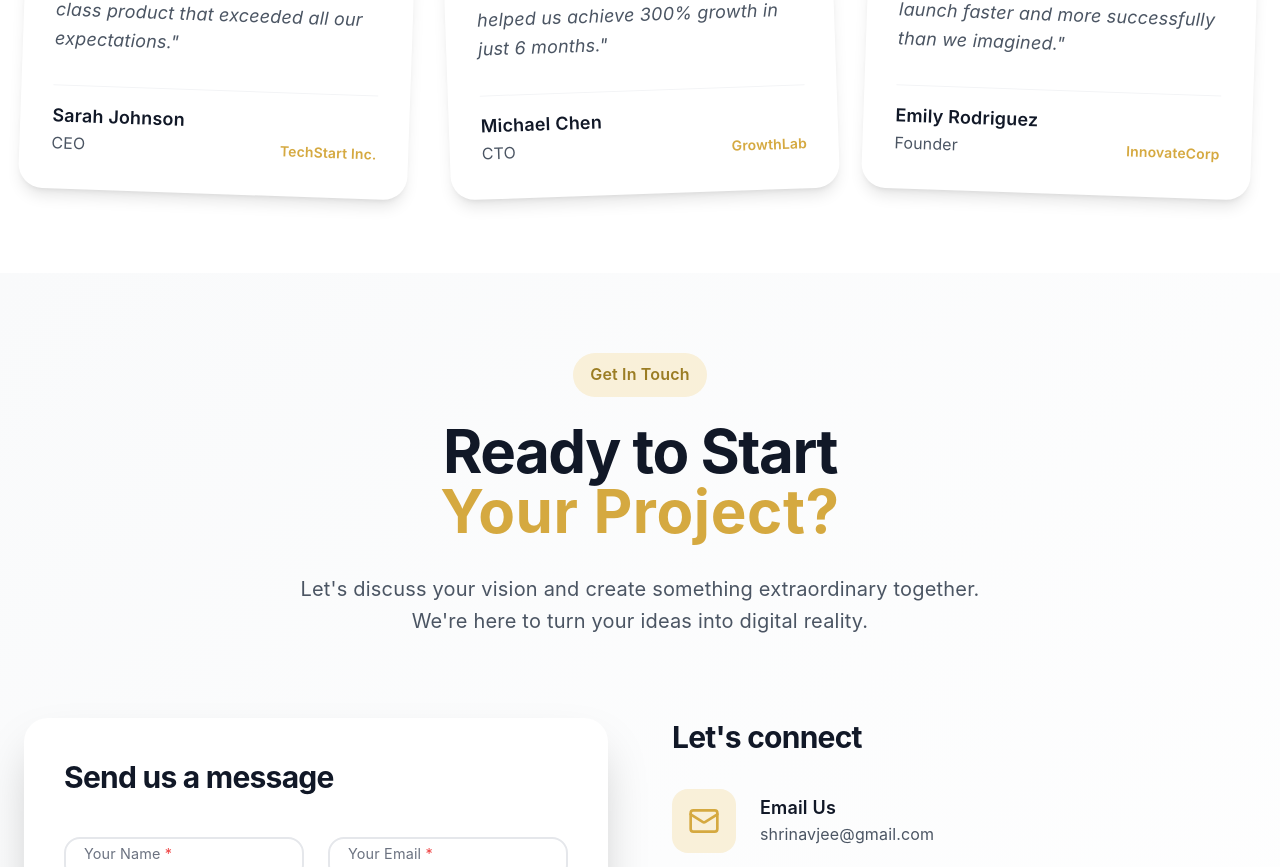
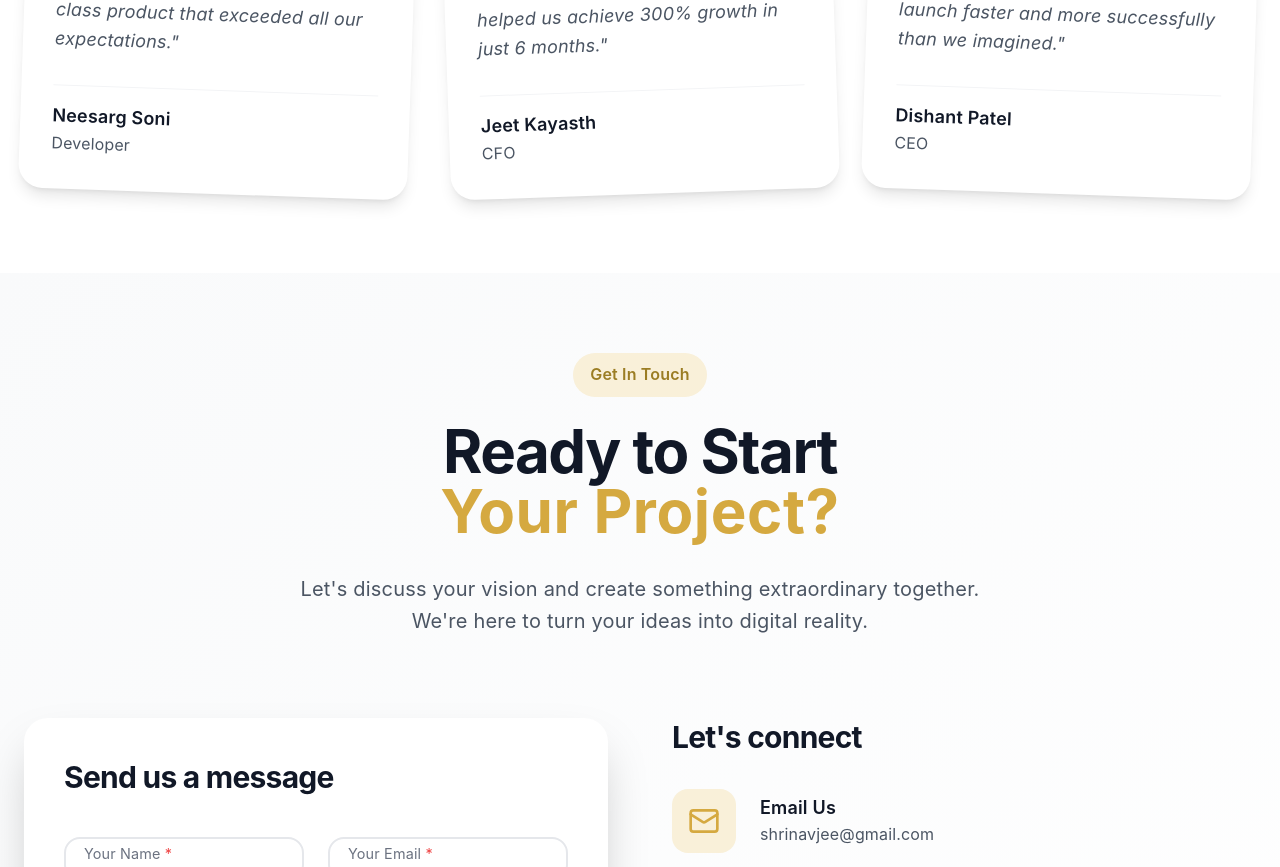
Before and after one commit to Shrinavoffical/portfolio, a Next.js app: page / in a window 1280 px wide. Shown: the part 5356-6223 px from the top of the page. Built offline with nearby package versions, Linux system fonts and the light colour scheme.

Commit message:
Forced contact

```diff
--- a/app/page.tsx
+++ b/app/page.tsx
@@ -79,25 +79,25 @@ const services = [
 // Enhanced testimonials with ratings
 const testimonials = [
   {
-    name: "Sarah Johnson",
-    role: "CEO",
-    company: "TechStart Inc.",
+    name: "Neesarg Soni",
+    role: "Developer",
+    company: "",
     content:
       "Shrinav transformed our vision into reality with exceptional attention to detail. Their team delivered a world-class product that exceeded all our expectations.",
     rating: 5,
   },
   {
-    name: "Michael Chen",
-    role: "CTO",
-    company: "GrowthLab",
+    name: "Jeet Kayasth",
+    role: "CFO",
+    company: "",
     content:
       "The expertise in both design and development is unmatched. They delivered a scalable solution that helped us achieve 300% growth in just 6 months.",
     rating: 4.7,
   },
   {
-    name: "Emily Rodriguez",
-    role: "Founder",
-    company: "InnovateCorp",
+    name: "Dishant Patel",
+    role: "CEO",
+    company: "",
     content:
       "Working with Shrinav was transformative. Their technical skills and creative approach helped us launch faster and more successfully than we imagined.",
     rating: 4.5,
--- a/data/siteData.json
+++ b/data/siteData.json
@@ -285,9 +285,9 @@
   "testimonials": [
     {
       "id": 1,
-      "name": "Sarah Johnson",
-      "role": "CEO",
-      "company": "TechStart Inc.",
+      "name": "Neesarg Soni",
+      "role": "",
+      "company": "",
       "content": "Shrinav transformed our vision into reality with exceptional attention to detail. Their team delivered a world-class product that exceeded all our expectations.",
       "rating": 5,
       "avatar": "/placeholder.svg?height=80&width=80",
@@ -295,7 +295,7 @@
     },
     {
       "id": 2,
-      "name": "Michael Chen",
+      "name": "Dishant Patel",
       "role": "CTO",
       "company": "GrowthLab",
       "content": "The expertise in both design and development is unmatched. They delivered a scalable solution that helped us achieve 300% growth in just 6 months.",
@@ -305,7 +305,7 @@
     },
     {
       "id": 3,
-      "name": "Emily Rodriguez",
+      "name": "Jeet Kayasth",
       "role": "Founder",
       "company": "InnovateCorp",
       "content": "Working with Shrinav was transformative. Their technical skills and creative approach helped us launch faster and more successfully than we imagined.",
```
